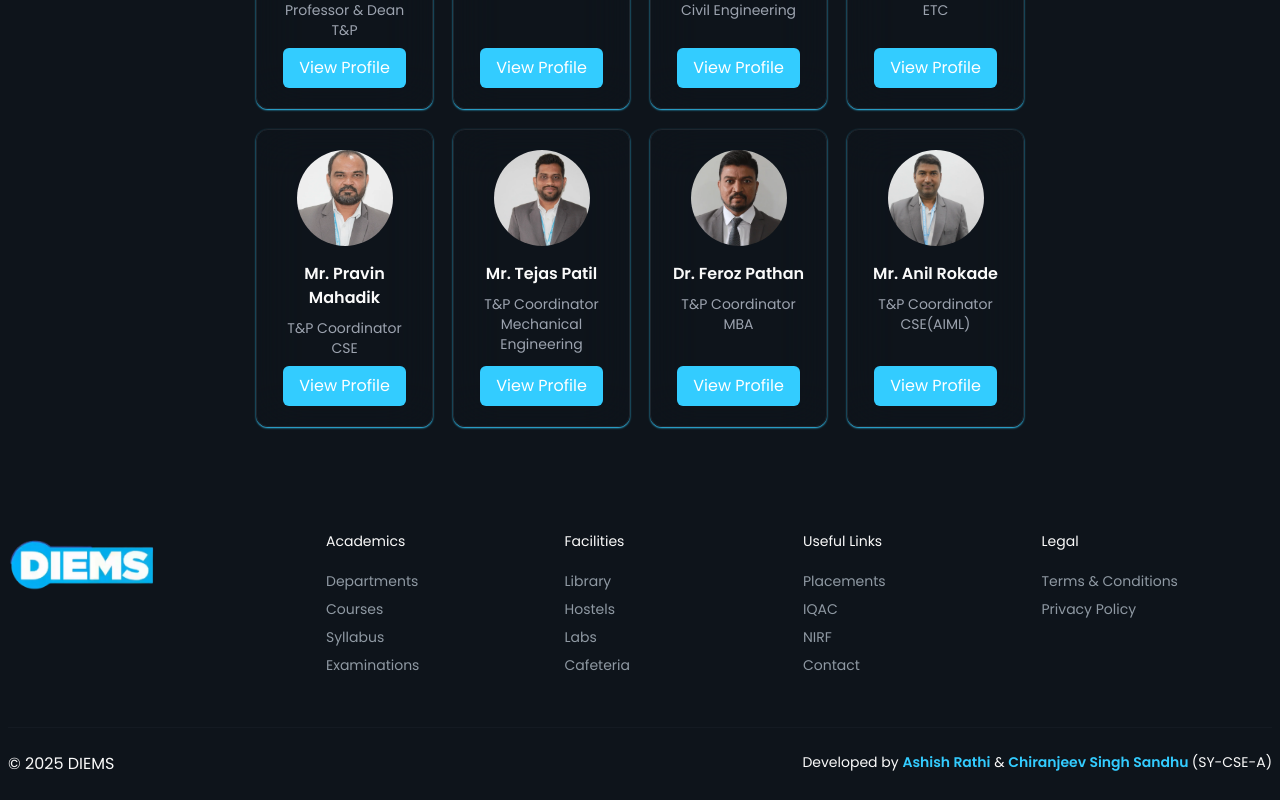
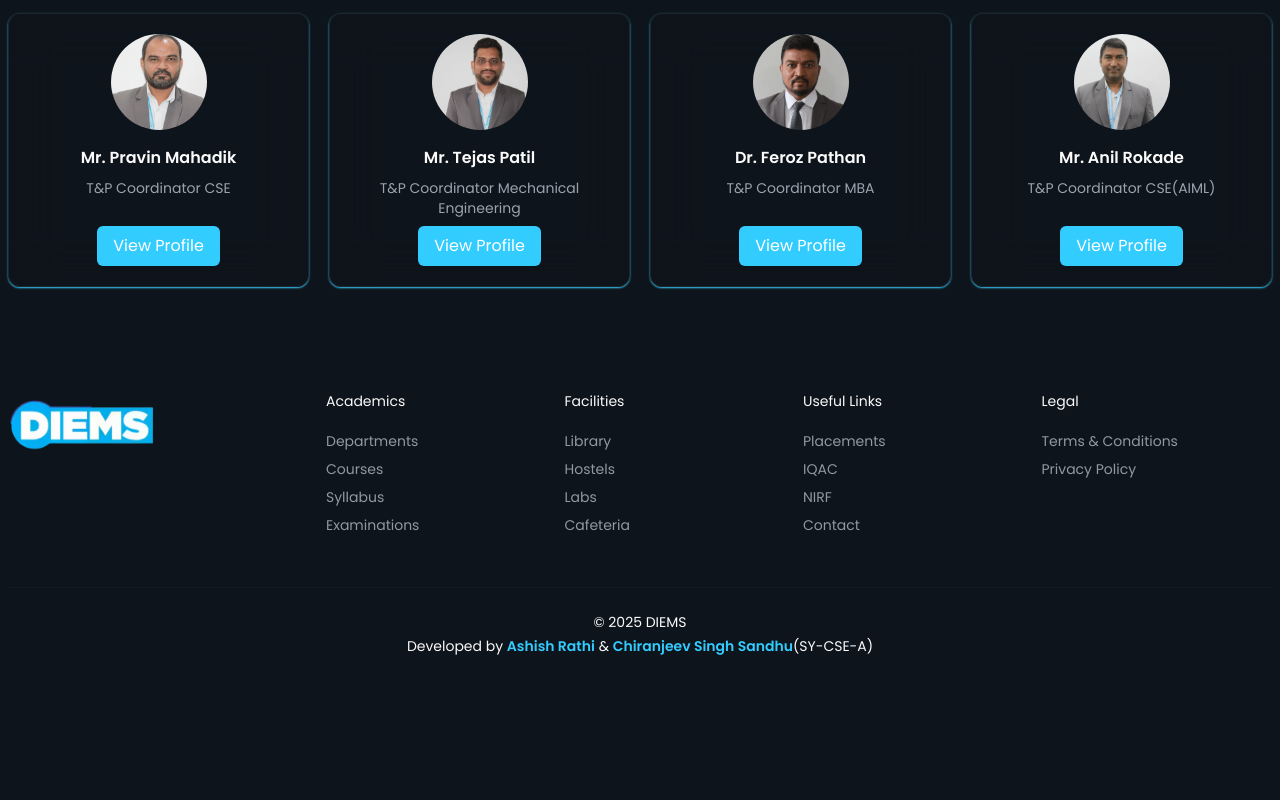
Before and after one commit to CSSandhu2005/DIEMS, a React (Vite) app: page /placements in a window 1280 px wide. Shown: the part 1149-1949 px from the top of the page. After the commit the page ends 1829 px from the top, so only its background shows below. Built offline with nearby package versions, Linux system fonts and the light colour scheme.

Commit message:
Changes to be committed: modified:   src/components/Footer.tsx modified:   src/components/Placement.tsx

```diff
--- a/src/components/Footer.tsx
+++ b/src/components/Footer.tsx
@@ -29,7 +29,7 @@ const Footer = () => {
           </div>
         </div>
 
-        <div className='flex justify-between mt-12 border-t border-gray-600/10 py-6'>
+        <div className='text-sm text-center mt-12 border-t border-gray-600/10 py-6'>
           <a
             href='https://www.youtube.com/@deogiriinstituteofengineer4233'
             target='_blank'
@@ -37,14 +37,29 @@ const Footer = () => {
           >
             {footerData.copyright}
           </a>
-
-          {/* Removed social icons and added the new line */}
-          <div className='text-sm text-end'>
+          <p className='mt-1'>
             <span>Developed by </span>
-            <span className='font-semibold text-primary'>Ashish Rathi</span>
+            <span className='font-semibold text-primary'>
+              <a
+                href='https://www.linkedin.com/in/ashish-rathi-a52749298/'
+                target='_blank'
+                className=''
+              >
+                Ashish Rathi
+              </a>
+            </span>
             <span> & </span>
-            <span className='font-semibold text-primary'>Chiranjeev Singh Sandhu  </span>(SY-CSE-A)
-          </div>
+            <span className='font-semibold text-primary'>
+              <a
+                href='https://www.linkedin.com/in/chiranjeev-singh-sandhu/'
+                target='_blank'
+                className=''
+              >
+                Chiranjeev Singh Sandhu
+              </a>
+            </span>
+            (SY-CSE-A)
+          </p>
         </div>
       </div>
     </footer>
--- a/src/components/Placement.tsx
+++ b/src/components/Placement.tsx
@@ -75,7 +75,7 @@ const Placement: React.FC = () => {
   return (
     <section className='py-5 md:py-10'>
       <div className='container text-center'>
-        <div className='max-w-screen-md mx-auto'>
+        <div className='max-w-7xl mx-auto'>
           <h2 className='text-2xl font-semibold mb-3 md:text-3xl lg:text-4xl xl:text-5xl'>
             Training & Placements Cell
           </h2>
@@ -100,7 +100,7 @@ const Placement: React.FC = () => {
               <p>Message from Dean Training & Placements</p>
               <button
                 onClick={() => handleButtonClick(DeanMessage)}
-                className='mt-4 bg-primary text-white px-4 py-2 rounded-md hover:bg-blue-600 transition lg:w-full'
+                className='mt-4 bg-primary text-white px-4 py-2 rounded-md hover:bg-blue-600 transition'
               >
                 View
               </button>
@@ -110,7 +110,7 @@ const Placement: React.FC = () => {
               <p>Message from Training & Placements Officer</p>
               <button
                 onClick={() => handleButtonClick(TPOMessage)} // Same image for now
-                className='mt-4 bg-primary text-white px-4 py-2 rounded-md hover:bg-blue-600 transition lg:w-full'
+                className='mt-4 bg-primary text-white px-4 py-2 rounded-md hover:bg-blue-600 transition'
               >
                 View
               </button>
@@ -119,7 +119,7 @@ const Placement: React.FC = () => {
             <div className='p-5 border rounded-xl shadow-primary shadow-sm backdrop-blur-xl'>
               <p>Placements of our Students</p>
               <button
-                className='mt-4 bg-primary text-white px-4 py-2 rounded-md hover:bg-blue-600 transition lg:w-full'
+                className='mt-4 bg-primary text-white px-4 py-2 rounded-md hover:bg-blue-600 transition'
               >
                 View
               </button>
@@ -128,7 +128,7 @@ const Placement: React.FC = () => {
             <div className='p-5 border rounded-xl shadow-primary shadow-sm backdrop-blur-xl'>
               <p>Placements Policy</p>
               <button
-                className='mt-4 bg-primary text-white px-4 py-2 rounded-md hover:bg-blue-600 transition lg:w-full'
+                className='mt-4 bg-primary text-white px-4 py-2 rounded-md hover:bg-blue-600 transition'
               >
                 View
               </button>
@@ -137,7 +137,7 @@ const Placement: React.FC = () => {
             <div className='p-5 border rounded-xl shadow-primary shadow-sm backdrop-blur-xl'>
               <p>Internship Policy</p>
               <button
-                className='mt-4 bg-primary text-white px-4 py-2 rounded-md hover:bg-blue-600 transition lg:w-full'
+                className='mt-4 bg-primary text-white px-4 py-2 rounded-md hover:bg-blue-600 transition '
               >
                 View
               </button>
@@ -146,7 +146,7 @@ const Placement: React.FC = () => {
             <div className='p-5 border rounded-xl shadow-primary shadow-sm backdrop-blur-xl'>
               <p>Gallery</p>
               <button
-                className='mt-4 bg-primary text-white px-4 py-2 rounded-md hover:bg-blue-600 transition lg:w-full'
+                className='mt-4 bg-primary text-white px-4 py-2 rounded-md hover:bg-blue-600 transition'
               >
                 View
               </button>
```
